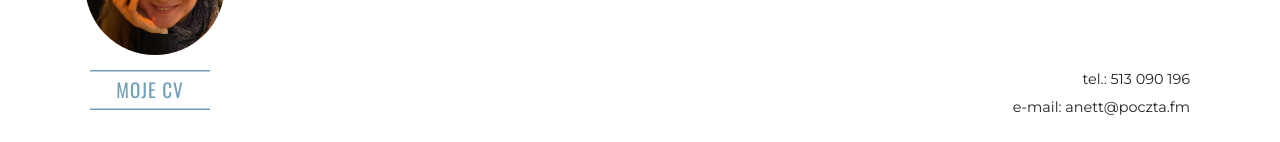
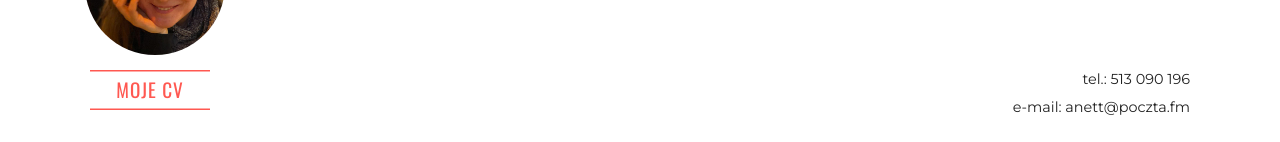
Before and after one commit to anett1/portfolio, a React (Create React App) app: page / in a window 1280 px wide. Shown: the part 655-797 px from the top of the page. Built offline with nearby package versions, Linux system fonts and the light colour scheme; a web font is replaced by a local one.

Commit message:
change button color

```diff
--- a/src/styles/Button.scss
+++ b/src/styles/Button.scss
@@ -2,7 +2,7 @@
 
 .button a {
   display: block;
-  color: #72a0b8;
+  color: #ff5851;
   font-family: $font-family-high;
   letter-spacing: 1px;
   width: 120px;
@@ -21,7 +21,7 @@
     fill: transparent;
   }
   & rect {
-    stroke: #72a0b8;
+    stroke: #ff5851;
     stroke-width: 3;
     transition: 1s;
     stroke-dasharray: 120, 40;
--- a/src/styles/FrontEndMyWork.scss
+++ b/src/styles/FrontEndMyWork.scss
@@ -30,7 +30,7 @@
     & .btn-my-work {
       padding-right: 10px;
       &:hover {
-        color: #cca32b;
+        color: #ff5851;
         transition: color 0.5s;
       }
     }
```
